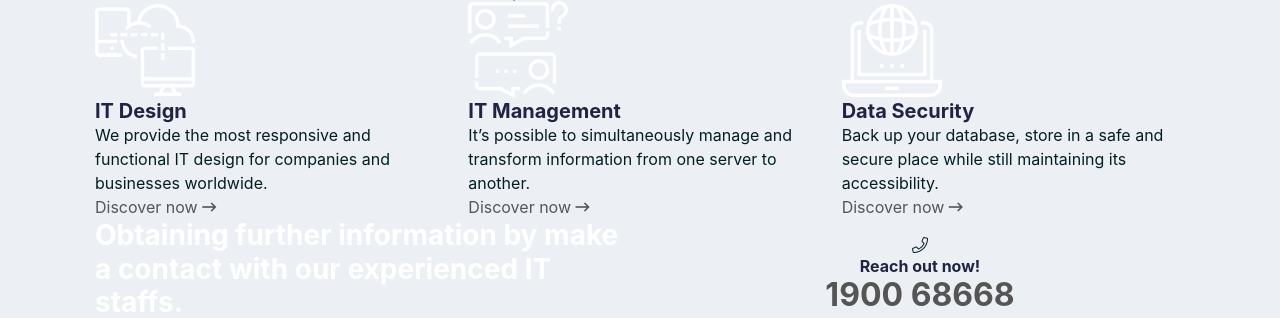
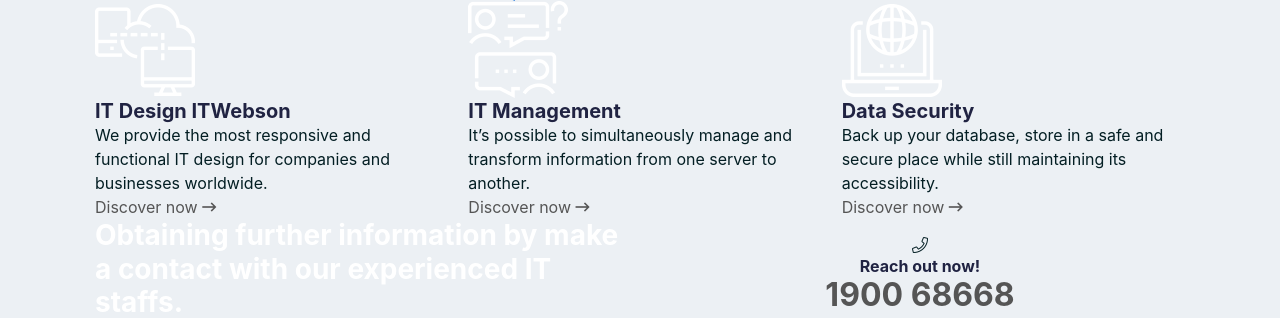
Before and after one commit to Michaell007/itweb_site, a Symfony app: template templates/front-end/home/index.html.twig in a window 1280 px wide. Shown: the part 1565-1883 px from the top of the page. Run offline with Twig, Linux system fonts and the light colour scheme; the template is opened without the code that fills it, so the values that code supplies are empty; some libraries are stand-ins or nearby versions.

Commit message:
add itwebson

```diff
--- a/templates/front-end/home/index.html.twig
+++ b/templates/front-end/home/index.html.twig
@@ -85,7 +85,7 @@
                                                 </div>
                                             </div>
                                             <div class="content">
-                                                <h5 class="heading">IT Design </h5>
+                                                <h5 class="heading">IT Design ITWebson </h5>
                                                 <div class="text">We provide the most responsive and functional IT design for companies and businesses worldwide.
                                                 </div>
                                                 <div class="box-images-arrow">
```
